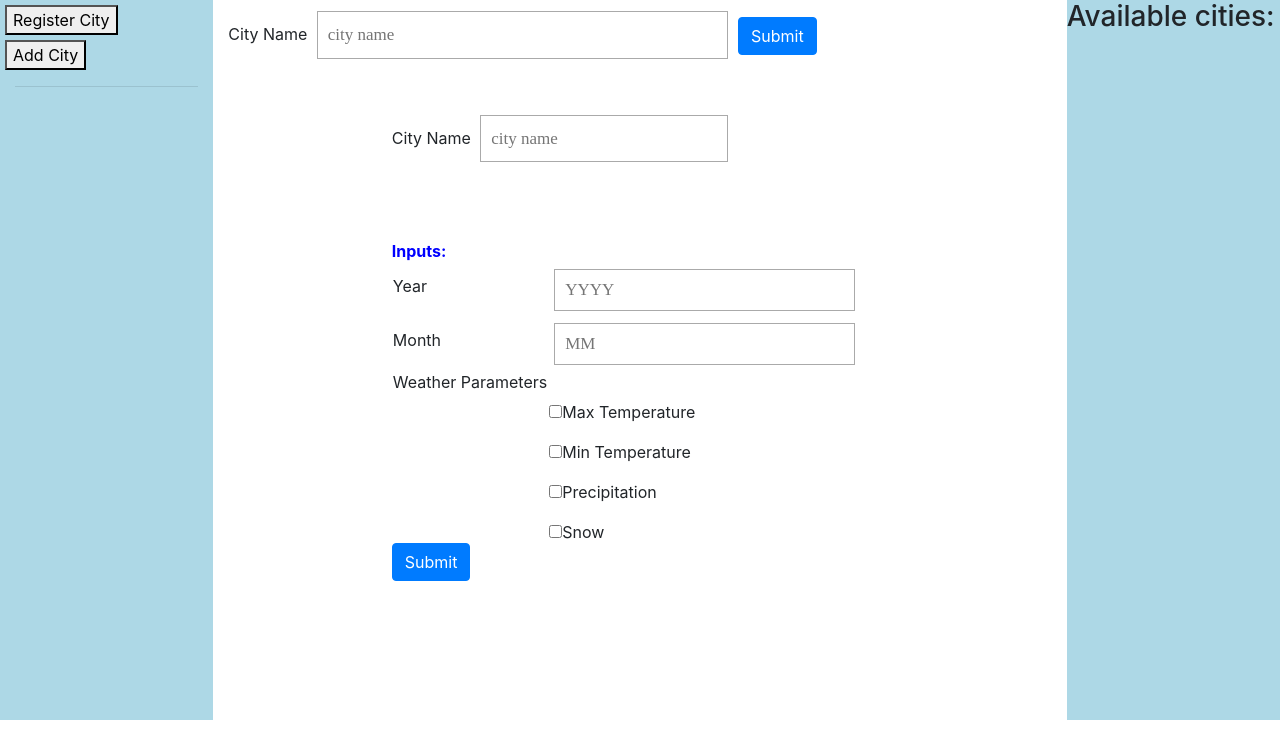
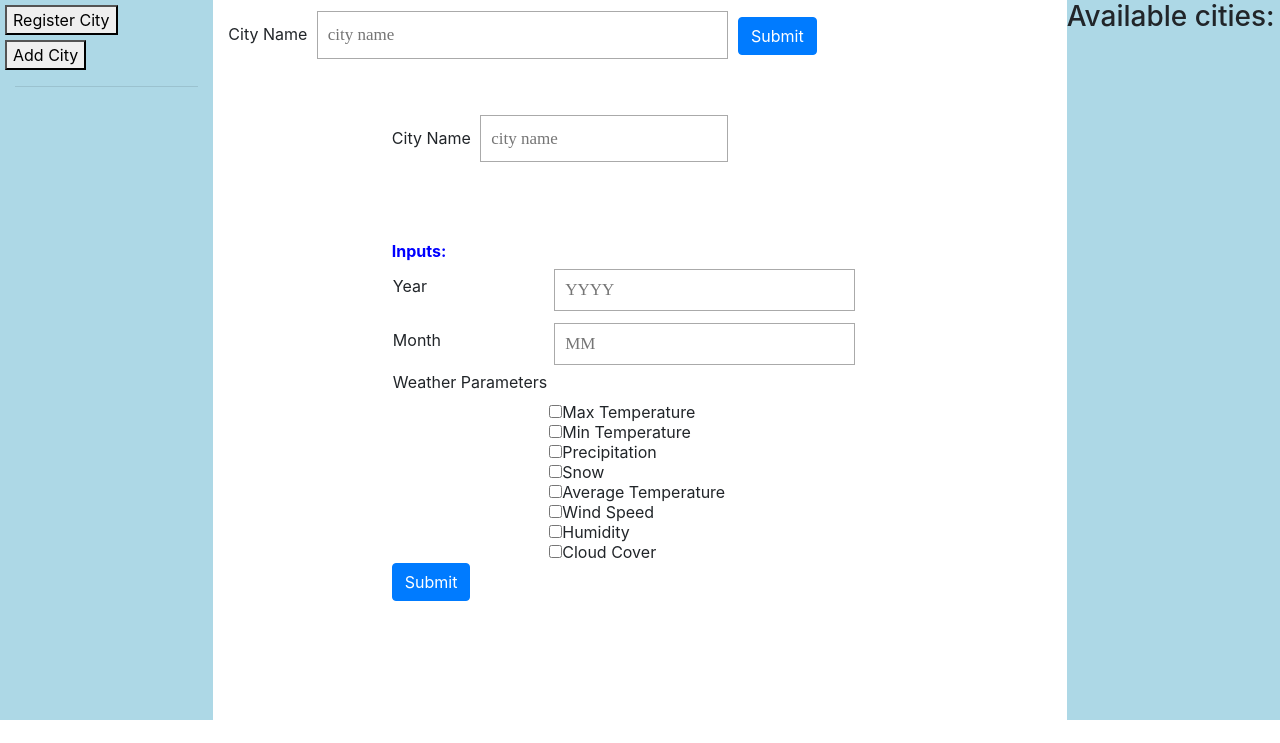
Before and after one commit to dhanyavajr/Assignment-4, a Flask app: template assignment4-template/templates/welcome.html in a window 1280 px wide. Shown: the part 57-800 px from the top of the page. Run offline with Flask 2, Linux system fonts and the light colour scheme; the template is opened without the code that fills it, so the values that code supplies are empty; some libraries are stand-ins or nearby versions.

Commit message:
Update welcome.html

```diff
--- a/assignment4-template/templates/welcome.html
+++ b/assignment4-template/templates/welcome.html
@@ -60,6 +60,7 @@ input.invalid {
             				<button class="btn btn-default dropdown-toggle" type="button" id="dropdownMenu1" data-toggle="dropdown" aria-haspopup="true" aria-expanded="true">  {{ name }}
               				<span class="caret"></span>
             				</button>
+
             				<ul class="dropdown-menu text-center" aria-labelledby="dropdownMenu1">
             				  <li><a href="#" onclick="show_settings()">Settings</a></li>
              				  <li><hr class="dropdown-divider"></li>
@@ -134,10 +135,15 @@ input.invalid {
 				<td></td>
                 		<td>
                   		<!-- Assignment1 TODO: Complete the data fields -->
-                  		<input type="checkbox" name="max_temp" id="max_temp" value="max_temp">Max Temperature</input><br></br>
-				<input type="checkbox" name="min_temp" id="min_temp" value="min_temp">Min Temperature</input><br></br>
-				<input type="checkbox" name="precipitation" id="precipitation" value="precipitation">Precipitation</input><br></br>
-                  		<input type="checkbox" name="snow" id="snow" value="snow">Snow</input>
+
+  						<input type="checkbox" name="max_temp" id="max_temp" value="max_temp">Max Temperature<br>
+ 						<input type="checkbox" name="min_temp" id="min_temp" value="min_temp">Min Temperature<br>
+  						<input type="checkbox" name="precipitation" id="precipitation" value="precipitation">Precipitation<br>
+  						<input type="checkbox" name="snow" id="snow" value="snow">Snow<br>
+  						<input type="checkbox" name="avg_temp" id="avg_temp" value="avg_temp">Average Temperature<br>
+ 					 	<input type="checkbox" name="wind_speed" id="wind_speed" value="wind_speed">Wind Speed<br>
+  						<input type="checkbox" name="humidity" id="humidity" value="humidity">Humidity<br>
+  						<input type="checkbox" name="cloud_cover" id="cloud_cover" value="cloud_cover">Cloud Cover<br>
                 		</td>
               	     </tr>
 
@@ -149,7 +155,7 @@ input.invalid {
 		</div>
 		</div>
 
-		<div class="col-md-2 flex-grow-1 div_right" id="entity-form-container" style="height:90vh;background-color: lightblue;float:left; margin-top:-16px;">
+		<div class="col-md-2 flex-grow-1 div_right" id="right-sidebar" style="height:90vh;background-color: lightblue;float:left; margin-top:-16px;">
                         <div class="row"> <!-- row2 -->
 			<h3>Available cities:</h3>
 			<!-- Assignment 4 Add ordered list for cities -->
```
